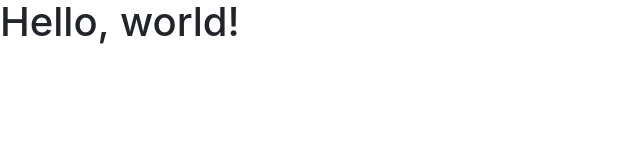
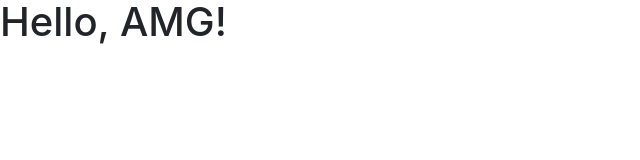
Before and after one commit to SergioMendes93/edxwebdemo, a plain HTML site: page index.html in a window 1280 px wide. Shown: the whole page, without its empty margins (0-640 px from the left). Drawn offline with nearby package versions, Linux system fonts and the light colour scheme.

Commit message:
Update index.html

```diff
--- a/index.html
+++ b/index.html
@@ -9,7 +9,7 @@
     <link rel="stylesheet" href="https://maxcdn.bootstrapcdn.com/bootstrap/4.0.0-beta/css/bootstrap.min.css" integrity="sha384-/Y6pD6FV/Vv2HJnA6t+vslU6fwYXjCFtcEpHbNJ0lyAFsXTsjBbfaDjzALeQsN6M" crossorigin="anonymous">
   </head>
   <body>
-    <h1>Hello, world!</h1>
+    <h1>Hello, AMG!</h1>
 
     <!-- Optional JavaScript -->
     <!-- jQuery first, then Popper.js, then Bootstrap JS -->
```
